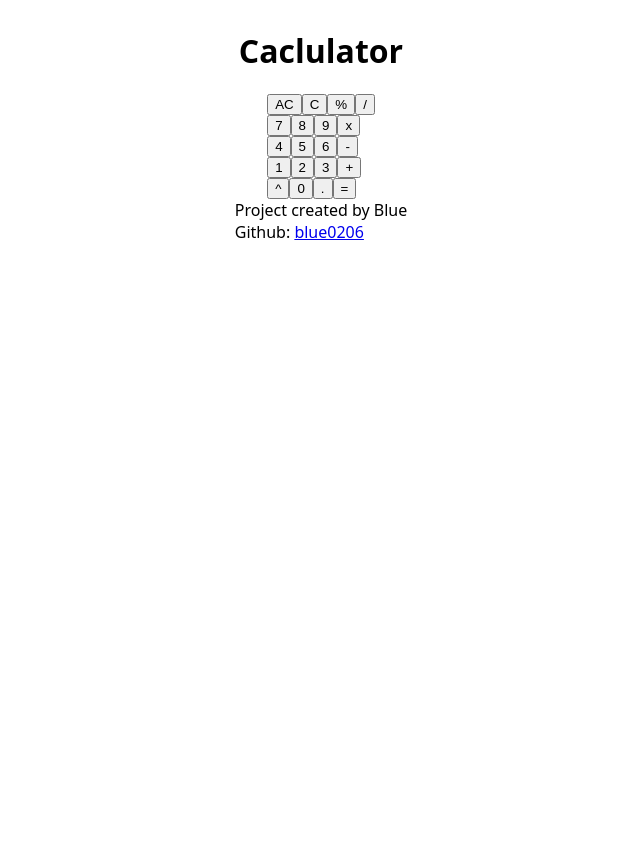
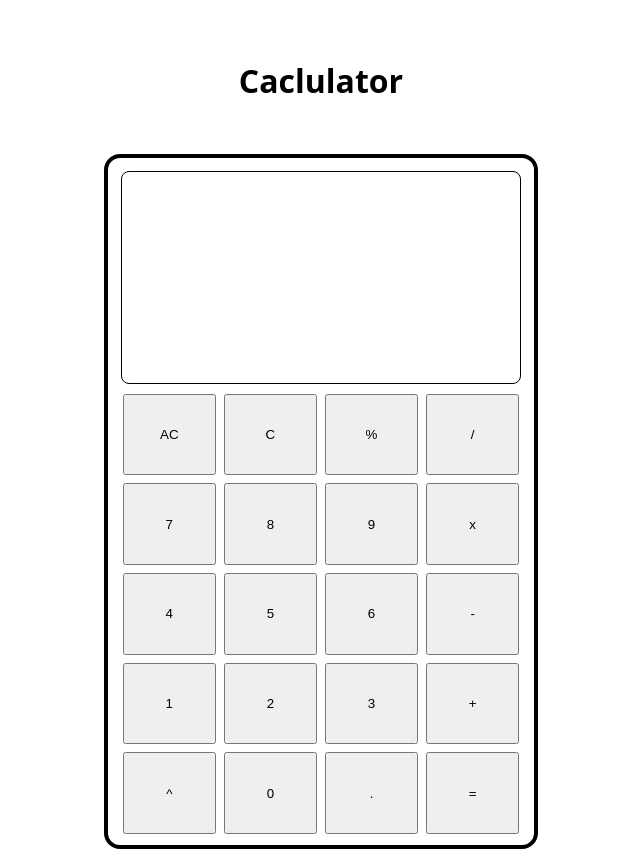
Before and after one commit to blue0206/calculator, a plain HTML site: page index.html in a window 1280 px wide. Shown: the top 849 px of the page, without its empty margins (319-959 px from the left). Before the commit the page ends 800 px from the top, so only its background shows below. Drawn offline with Linux system fonts and the light colour scheme.

Commit message:
Adjust dimensions & alignment, attach id to buttons and apply styling
Attached id to each calcultor button in order to identify them in JS.

Applied basic styling to elements to make the calculator visible.

Adjusted margins, padding, height and other properties for a more
refined look.

```diff
--- a/index.html
+++ b/index.html
@@ -12,43 +12,41 @@
             <h1>Caclulator</h1>
         </header>
         <main>
-            <section>
             <div class="body">
                 <div class="screen"></div>
                 <div class="buttons">
                     <div class="btn-row">
-                            <button class="btn">AC</button>
-                            <button class="btn">C</button>
-                            <button class="btn">%</button>
-                            <button class="btn">/</button>
+                        <button class="btn" id="ac">AC</button>
+                        <button class="btn" id="c">C</button>
+                        <button class="btn" id="%">%</button>
+                        <button class="btn" id="/">/</button>
                     </div>
                     <div class="btn-row">
-                            <button class="btn">7</button>
-                            <button class="btn">8</button>
-                            <button class="btn">9</button>
-                            <button class="btn">x</button>
+                        <button class="btn" id="7">7</button>
+                        <button class="btn" id="8">8</button>
+                        <button class="btn" id="9">9</button>
+                        <button class="btn" id="x">x</button>
                     </div>
                     <div class="btn-row">
-                            <button class="btn">4</button>
-                            <button class="btn">5</button>
-                            <button class="btn">6</button>
-                            <button class="btn">-</button>
+                        <button class="btn" id="4">4</button>
+                        <button class="btn" id="5">5</button>
+                        <button class="btn" id="6">6</button>
+                        <button class="btn" id="-">-</button>
                     </div>
                     <div class="btn-row">
-                            <button class="btn">1</button>
-                            <button class="btn">2</button>
-                            <button class="btn">3</button>
-                            <button class="btn">+</button>
+                        <button class="btn" id="1">1</button>
+                        <button class="btn" id="2">2</button>
+                        <button class="btn" id="3">3</button>
+                        <button class="btn" id="+">+</button>
                     </div>
                     <div class="btn-row">
-                            <button class="btn">^</button>
-                            <button class="btn">0</button>
-                            <button class="btn">.</button>
-                            <button class="btn">=</button>
+                        <button class="btn" id="^">^</button>
+                        <button class="btn" id="0">0</button>
+                        <button class="btn" id=".">.</button>
+                        <button class="btn" id="=">=</button>
                     </div>
                 </div>
             </div>
-            </section>
         </main>
         <footer>
             <div>Project created by Blue</div>
--- a/style.css
+++ b/style.css
@@ -5,32 +5,50 @@ body
     flex-direction: column;
     justify-content: space-between;
     align-items: center;
+    min-height: 85vh;
+    height: 950px;
+    min-width: 85vw;
 }
 
 header
 {
-    flex-grow: 2;
+    flex-grow: 1;
+    width: 100%;
+    display: flex;
+    justify-content: center;
+    align-items: center;
 }
 
 main
 {
-    flex-grow: 5;
+    flex-grow: 8;
+    width: 100%;
+    display: flex;
+    justify-content: center;
 }
 
 .body
 {
     display: flex;
     flex-direction: column;
+    height: 95%;
+    width: 32%;
+    border: 4px solid black;
+    border-radius: 16px;
+    padding: 11px;
 }
 
 .screen
 {
-    flex-grow: 2;
+    flex-grow: 4;
+    border: 1px solid black;
+    margin: 2px;
+    border-radius: 8px;
 }
 
 .buttons
 {
-    flex-grow: 4;
+    flex-grow: 5;
     display: flex;
     flex-direction: column;
 }
@@ -38,9 +56,24 @@ main
 .btn-row
 {
     display: flex;
+    flex-grow: 1;
+    margin: 4px 0px 4px 0px;
+}
+
+.btn
+{
+    flex-grow: 1;
+    height: 100%;
+    width: 25%;
+    margin: 4px;
 }
 
 footer
 {
-    flex-grow: 2;
+    width: 100%;
+    flex-grow: 1;
+    display: flex;
+    flex-direction: column;
+    justify-content: center;
+    align-items: center;
 }
```
Lines whose indentation alone changed are shown as unchanged.
